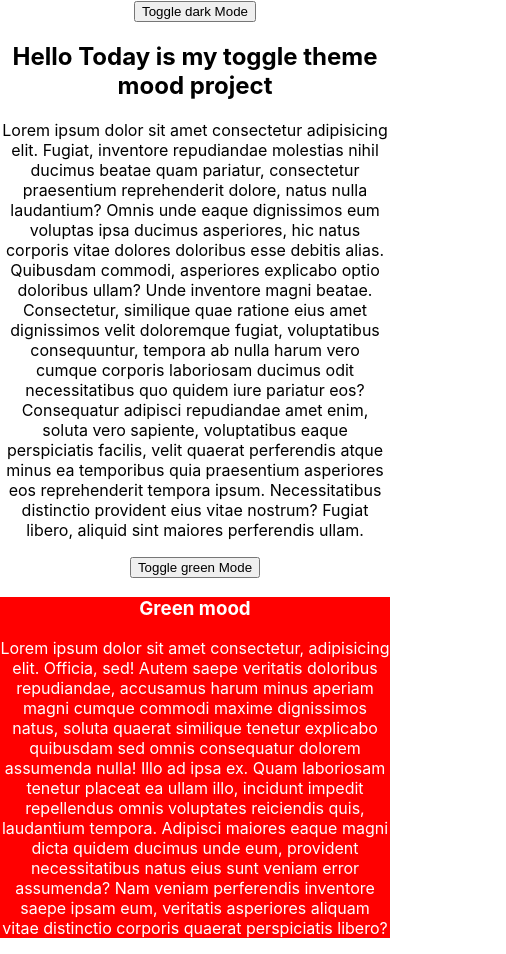
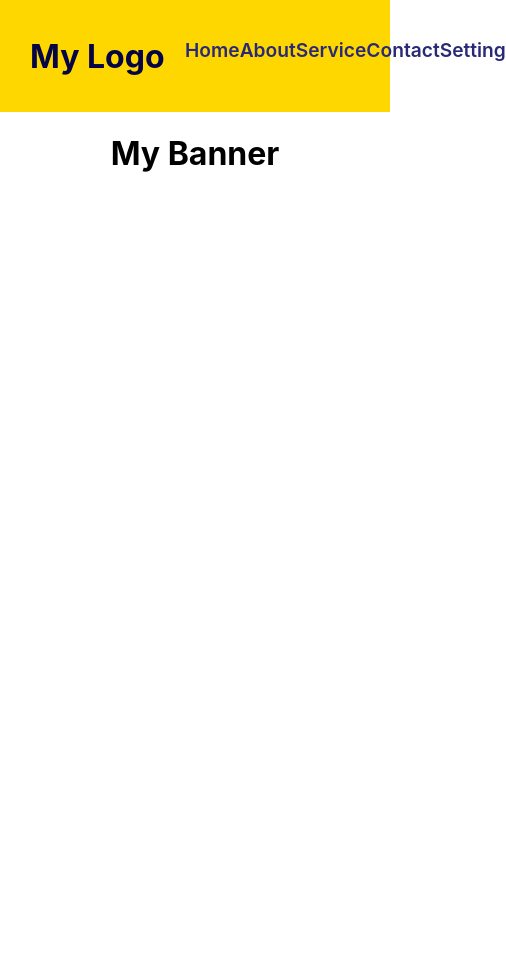
Before and after one commit to gift56/React-Learning, a React (Create React App) app in the folder my-app/: page / in a window 390 px wide. Shown: the whole page, 506 px wide, since content can reach past the window. After the commit the page ends 844 px from the top, so only its background shows below. Built offline with nearby package versions, Linux system fonts and the light colour scheme.

Commit message:
start responsive navbar

```diff
--- a/my-app/src/App.js
+++ b/my-app/src/App.js
@@ -1,10 +1,12 @@
 import './App.css';
-import Count from './component/Count';
+import Navbar from './component/navbar/Navbar';
+import Banner from './component/navbar/Banner';
 
 function App() {
   return (
     <div className="App">
-      <Count />
+      <Navbar />
+      <Banner />
     </div>
   );
 }
--- a/my-app/src/component/Count.jsx
+++ /dev/null
@@ -1,33 +0,0 @@
-import React, { useState } from "react";
-
-const Count = () => {
-    const [dark, setDark] = useState(false);
-    const [myMood, setGreen] = useState(false);
-
-    const toggleDarkMode = () => {
-        setDark((current) => !current)
-    }
-    const toggleGreenMode = () => {
-        setGreen((current) => !current)
-    }
-
-    return (
-        <div>
-            <button onClick={toggleDarkMode}>Toggle dark Mode</button>
-            <div className={dark ? "dark" : "light"}>
-                <h2>Hello Today is my toggle theme mood project</h2>
-                <p>Lorem ipsum dolor sit amet consectetur adipisicing elit. Fugiat, inventore repudiandae molestias nihil ducimus beatae quam pariatur, consectetur praesentium reprehenderit dolore, natus nulla laudantium? Omnis unde eaque dignissimos eum voluptas ipsa ducimus asperiores, hic natus corporis vitae dolores doloribus esse debitis alias. Quibusdam commodi, asperiores explicabo optio doloribus ullam? Unde inventore magni beatae. Consectetur, similique quae ratione eius amet dignissimos velit doloremque fugiat, voluptatibus consequuntur, tempora ab nulla harum vero cumque corporis laboriosam ducimus odit necessitatibus quo quidem iure pariatur eos? Consequatur adipisci repudiandae amet enim, soluta vero sapiente, voluptatibus eaque perspiciatis facilis, velit quaerat perferendis atque minus ea temporibus quia praesentium asperiores eos reprehenderit tempora ipsum. Necessitatibus distinctio provident eius vitae nostrum? Fugiat libero, aliquid sint maiores perferendis ullam.</p>
-            </div>
-
-            <button onClick={toggleGreenMode}>Toggle green Mode</button>
-
-            <div className={myMood ? "green" : "red"}>
-                <h3>Green mood</h3>
-                <p>Lorem ipsum dolor sit amet consectetur, adipisicing elit. Officia, sed! Autem saepe veritatis doloribus repudiandae, accusamus harum minus aperiam magni cumque commodi maxime dignissimos natus, soluta quaerat similique tenetur explicabo quibusdam sed omnis consequatur dolorem assumenda nulla! Illo ad ipsa ex. Quam laboriosam tenetur placeat ea ullam illo, incidunt impedit repellendus omnis voluptates reiciendis quis, laudantium tempora. Adipisci maiores eaque magni dicta quidem ducimus unde eum, provident necessitatibus natus eius sunt veniam error assumenda? Nam veniam perferendis inventore saepe ipsam eum, veritatis asperiores aliquam vitae distinctio corporis quaerat perspiciatis libero?</p>
-            </div>
-        </div >
-    )
-
-}
-
-export default Count;
--- /dev/null
+++ b/my-app/src/component/navbar/Banner.jsx
@@ -0,0 +1,11 @@
+import React from 'react'
+
+const Banner = () => {
+  return (
+    <div>
+      <h1>My Banner</h1>
+    </div>
+  )
+}
+
+export default Banner;
--- /dev/null
+++ b/my-app/src/component/navbar/Navbar.jsx
@@ -0,0 +1,21 @@
+import React from 'react';
+import style from './css/navbar.module.css';
+
+const Navbar = () => {
+    return (
+        <nav className={style.nav}>
+            <div className={style.logo}>
+                <h1>My Logo</h1>
+            </div>
+            <div className={style.links}>
+                <a href="#Home">Home</a>
+                <a href="#About">About</a>
+                <a href="#Service">Service</a>
+                <a href="#Contact">Contact</a>
+                <a href="#Setting">Setting</a>
+            </div>
+        </nav>
+    )
+}
+
+export default Navbar;
--- /dev/null
+++ b/my-app/src/component/navbar/css/navbar.module.css
@@ -0,0 +1,34 @@
+.nav {
+    display: flex;
+    justify-content: space-between;
+    align-items: center;
+    background-color: gold;
+    color: white;
+    padding: 10px 30px;
+}
+.logo h1 {
+    font-size: 2rem;
+    font-weight: 700;
+    color: #050546;
+}
+.logo h1:hover {
+    cursor: pointer;
+    border-left: 4px solid #050546;
+}
+.links {
+    width: 50%;
+    display: flex;
+    justify-content: space-between;
+    align-items: center;
+    padding: 10px 10px;
+}
+.links a {
+    text-decoration: none;
+    font-size: 1.2rem;
+    font-weight: 600;
+    color: #292978;
+    padding-bottom: 12px;
+}
+.links a:hover {
+    border-bottom: 2px solid #050546;
+}
```
